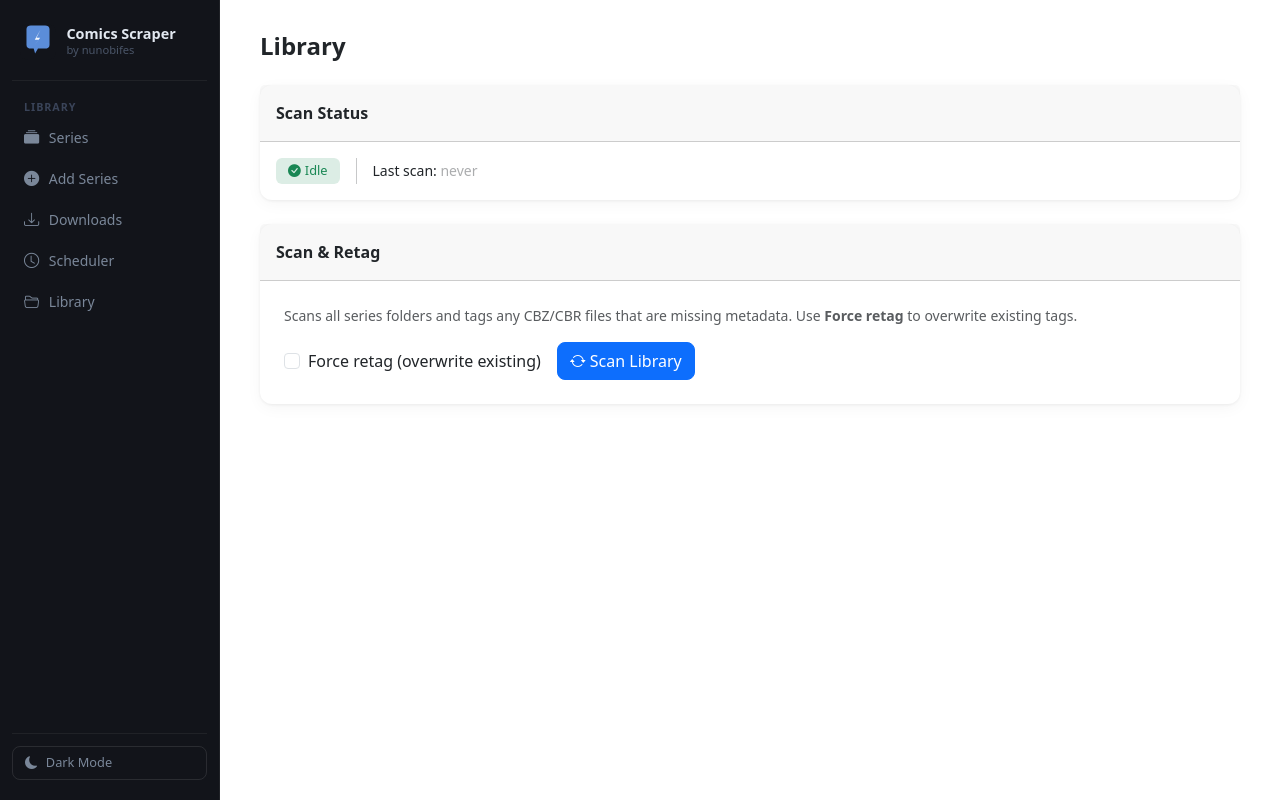
After one commit to nuno-f-rocha-alb/comics-scraper-py, a FastAPI app: template web/templates/library.html in a window 1280 px wide. The commit adds this page. Run offline with FastAPI, Linux system fonts and the light colour scheme; the template is opened without the code that fills it, so the values that code supplies are empty.

Commit message:
three fixes: add-form cache, annual monitoring namespace, library scan
- add-form: serve from MetronCache first, skip Metron API call on hit
- MonitoredIssue: add issue_type column (regular/annual) with new unique
  constraint (series_id, issue_number, issue_type); DB migration recreates
  the table so regular #1 and annual #1 no longer collide
- Library scan: web/scanner.py background thread + /library page with
  global Scan All + per-series Scan Folder button on detail page
- retag_comics.py: load series from DB instead of deprecated series_list.txt

Co-Authored-By: Claude Sonnet 4.6 <noreply@anthropic.com>

```diff
--- a/web/app.py
+++ b/web/app.py
@@ -4,7 +4,7 @@ from contextlib import asynccontextmanager
 from datetime import date, datetime, timezone
 from urllib.parse import quote
 
-from fastapi import Depends, FastAPI, Form, HTTPException, Request, Response
+from fastapi import Depends, FastAPI, Form, HTTPException, Query, Request, Response
 from fastapi.responses import HTMLResponse, RedirectResponse
 from fastapi.staticfiles import StaticFiles
 from fastapi.templating import Jinja2Templates
@@ -567,7 +567,19 @@ def metron_cache_refresh(db: Session = Depends(get_db)):
 
 
 @app.get("/api/metron/series/{metron_id}/add-form", response_class=HTMLResponse)
-def metron_series_add_form(request: Request, metron_id: int):
+def metron_series_add_form(request: Request, metron_id: int, db: Session = Depends(get_db)):
+    cached = db.get(MetronCache, metron_id)
+    if cached is not None:
+        data = {
+            "id": cached.metron_id,
+            "name": cached.name,
+            "image": cached.image_url or "",
+            "publisher": {"name": cached.publisher_name} if cached.publisher_name else None,
+            "year_began": cached.year_began,
+            "issue_count": cached.issue_count,
+            "cv_id": cached.cv_id,
+        }
+        return templates.TemplateResponse("partials/add_form.html", {"request": request, "series": data})
     try:
         from config import METRON_BASE_URL
         from metadata.metron_client import get as metron_get
@@ -684,25 +696,30 @@ def monitor_all(series_id: int, db: Session = Depends(get_db)):
     s = db.query(Series).filter(Series.id == series_id).first()
     if not s:
         raise HTTPException(status_code=404)
-    issue_ids: list[str] = []
+
+    def _insert_type(metron_series_id: int, issue_type: str) -> None:
+        rows = db.query(MetronIssueCache).filter(MetronIssueCache.series_id == metron_series_id).all()
+        existing = {
+            m.issue_number
+            for m in db.query(MonitoredIssue)
+                .filter(MonitoredIssue.series_id == series_id, MonitoredIssue.issue_type == issue_type)
+                .all()
+        }
+        for row in rows:
+            if not row.number:
+                continue
+            try:
+                norm = str(int(float(row.number)))
+            except (ValueError, TypeError):
+                norm = row.number
+            if norm not in existing:
+                db.add(MonitoredIssue(series_id=series_id, issue_number=norm, issue_type=issue_type))
+                existing.add(norm)
+
     if s.metron_series_id:
-        rows = db.query(MetronIssueCache).filter(MetronIssueCache.series_id == s.metron_series_id).all()
-        issue_ids += [r.number for r in rows if r.number]
+        _insert_type(s.metron_series_id, "regular")
     if s.metron_annual_series_id:
-        rows = db.query(MetronIssueCache).filter(MetronIssueCache.series_id == s.metron_annual_series_id).all()
-        issue_ids += [r.number for r in rows if r.number]
-    existing = {
-        m.issue_number
-        for m in db.query(MonitoredIssue).filter(MonitoredIssue.series_id == series_id).all()
-    }
-    for raw in issue_ids:
-        try:
-            norm = str(int(float(raw)))
-        except (ValueError, TypeError):
-            norm = raw
-        if norm not in existing:
-            db.add(MonitoredIssue(series_id=series_id, issue_number=norm))
-            existing.add(norm)
+        _insert_type(s.metron_annual_series_id, "annual")
     db.commit()
     return Response(status_code=200, headers={"HX-Trigger": "refresh-issues"})
 
@@ -715,11 +732,17 @@ def unmonitor_all(series_id: int, db: Session = Depends(get_db)):
 
 
 @app.post("/series/{series_id}/issues/{number}/monitor", response_class=HTMLResponse)
-def issue_monitor_toggle(series_id: int, number: str, db: Session = Depends(get_db)):
+def issue_monitor_toggle(
+    series_id: int,
+    number: str,
+    type: str = Query(default="regular"),
+    db: Session = Depends(get_db),
+):
     s = db.query(Series).filter(Series.id == series_id).first()
     if not s:
         raise HTTPException(status_code=404)
 
+    issue_type = type if type in ("regular", "annual") else "regular"
     try:
         norm = str(int(float(number)))
     except (ValueError, TypeError):
@@ -727,7 +750,11 @@ def issue_monitor_toggle(series_id: int, number: str, db: Session = Depends(get_
 
     existing = (
         db.query(MonitoredIssue)
-        .filter(MonitoredIssue.series_id == series_id, MonitoredIssue.issue_number == norm)
+        .filter(
+            MonitoredIssue.series_id == series_id,
+            MonitoredIssue.issue_number == norm,
+            MonitoredIssue.issue_type == issue_type,
+        )
         .first()
     )
     if existing:
@@ -735,26 +762,25 @@ def issue_monitor_toggle(series_id: int, number: str, db: Session = Depends(get_
         db.commit()
         monitored = False
     else:
-        db.add(MonitoredIssue(series_id=series_id, issue_number=norm))
+        db.add(MonitoredIssue(series_id=series_id, issue_number=norm, issue_type=issue_type))
         db.commit()
         monitored = True
 
-    return HTMLResponse(_monitor_btn(series_id, number, monitored))
+    return HTMLResponse(_monitor_btn(series_id, number, monitored, issue_type))
 
 
-def _monitor_btn(series_id: int, number: str, monitored: bool) -> str:
+def _monitor_btn(series_id: int, number: str, monitored: bool, issue_type: str = "regular") -> str:
+    url = f"/series/{series_id}/issues/{number}/monitor?type={issue_type}"
     if monitored:
         return (
             f'<button class="btn btn-link btn-sm p-0 text-warning"'
-            f' hx-post="/series/{series_id}/issues/{number}/monitor"'
-            f' hx-target="this" hx-swap="outerHTML"'
+            f' hx-post="{url}" hx-target="this" hx-swap="outerHTML"'
             f' title="Monitored — click to unmonitor">'
             f'<i class="bi bi-bookmark-fill"></i></button>'
         )
     return (
         f'<button class="btn btn-link btn-sm p-0 text-muted"'
-        f' hx-post="/series/{series_id}/issues/{number}/monitor"'
-        f' hx-target="this" hx-swap="outerHTML"'
+        f' hx-post="{url}" hx-target="this" hx-swap="outerHTML"'
         f' title="Not monitored — click to monitor">'
         f'<i class="bi bi-bookmark"></i></button>'
     )
@@ -1091,7 +1117,9 @@ def series_issues_partial(
     monitored_rows = (
         db.query(MonitoredIssue).filter(MonitoredIssue.series_id == s.id).all()
     )
-    monitored_nums = {m.issue_number for m in monitored_rows}
+    monitored_regular = {m.issue_number for m in monitored_rows if m.issue_type == "regular"}
+    monitored_annual = {m.issue_number for m in monitored_rows if m.issue_type == "annual"}
+    has_monitoring = bool(monitored_rows)
     return templates.TemplateResponse(
         "partials/series_issues.html",
         {
@@ -1100,7 +1128,44 @@ def series_issues_partial(
             "regular_issues": regular_issues,
             "annual_issues": annual_issues,
             "cached_at": first.cached_at if first else None,
-            "monitored_nums": monitored_nums,
-            "has_monitoring": bool(monitored_nums),
+            "monitored_regular": monitored_regular,
+            "monitored_annual": monitored_annual,
+            "has_monitoring": has_monitoring,
         },
     )
+
+
+# ── Library scan ───────────────────────────────────────────────────────────────
+
+from web import scanner as _scanner
+
+
+@app.get("/library", response_class=HTMLResponse)
+def library_page(request: Request):
+    return templates.TemplateResponse(
+        "library.html", {"request": request, "status": _scanner.get_status()}
+    )
+
+
+@app.get("/library/status", response_class=HTMLResponse)
+def library_status(request: Request):
+    return templates.TemplateResponse(
+        "partials/library_status.html", {"request": request, "status": _scanner.get_status()}
+    )
+
+
+@app.post("/library/scan")
+def library_scan(force: bool = Form(default=False), db: Session = Depends(get_db)):
+    from retag_comics import load_series_from_db
+    series_list = load_series_from_db()
+    _scanner.run_scan(series_list, force=force)
+    return Response(status_code=200, headers={"HX-Trigger": "refresh-scan-status"})
+
+
+@app.post("/series/{series_id}/scan")
+def series_scan(series_id: int, force: bool = Form(default=False), db: Session = Depends(get_db)):
+    s = db.query(Series).filter(Series.id == series_id).first()
+    if not s:
+        raise HTTPException(status_code=404)
+    _scanner.run_scan([s.to_scraper_tuple()], force=force)
+    return Response(status_code=200, headers={"HX-Trigger": "refresh-scan-status"})
--- a/web/models.py
+++ b/web/models.py
@@ -74,13 +74,15 @@ class AppSetting(Base):
 class MonitoredIssue(Base):
     """Explicit issue-level monitoring. When any rows exist for a series,
     the scraper only downloads issues listed here (selective mode).
-    When no rows exist, all issues are downloaded (default mode)."""
+    When no rows exist, all issues are downloaded (default mode).
+    issue_type: 'regular' or 'annual' — prevents #1 regular and #1 annual from colliding."""
     __tablename__ = "monitored_issues"
-    __table_args__ = (UniqueConstraint("series_id", "issue_number", name="uq_monitored_issue"),)
+    __table_args__ = (UniqueConstraint("series_id", "issue_number", "issue_type", name="uq_monitored_issue"),)
 
     id: Mapped[int] = mapped_column(Integer, primary_key=True, autoincrement=True)
     series_id: Mapped[int] = mapped_column(Integer, nullable=False, index=True)
     issue_number: Mapped[str] = mapped_column(String, nullable=False)
+    issue_type: Mapped[str] = mapped_column(String, nullable=False, default="regular", server_default="regular")
 
 
 class DownloadJob(Base):
--- a/web/templates/base.html
+++ b/web/templates/base.html
@@ -241,6 +241,12 @@
           <i class="bi bi-clock"></i> Scheduler
         </a>
       </li>
+      <li>
+        <a href="/library"
+           class="nav-link {% if path.startswith('/library') %}active{% endif %}">
+          <i class="bi bi-folder2-open"></i> Library
+        </a>
+      </li>
     </ul>
 
     <div class="sidebar-footer">
--- /dev/null
+++ b/web/templates/library.html
@@ -0,0 +1,46 @@
+{% extends "base.html" %}
+{% block title %}Library — Comics Scraper{% endblock %}
+{% block content %}
+
+<div class="d-flex align-items-center gap-3 mb-4">
+  <h4 class="fw-bold mb-0">Library</h4>
+</div>
+
+<!-- Scan status -->
+<div class="card mb-4">
+  <div class="card-header py-3 fw-semibold">Scan Status</div>
+  <div class="card-body py-3">
+    <div id="scan-status"
+         hx-get="/library/status"
+         hx-trigger="load, every 2s [document.querySelector('#scan-status .spinner-border') != null], refresh-scan-status from:body"
+         hx-swap="innerHTML">
+      {% include "partials/library_status.html" %}
+    </div>
+  </div>
+</div>
+
+<!-- Scan controls -->
+<div class="card">
+  <div class="card-header py-3 fw-semibold">Scan &amp; Retag</div>
+  <div class="card-body p-4">
+    <p class="text-muted small mb-3">
+      Scans all series folders and tags any CBZ/CBR files that are missing metadata.
+      Use <strong>Force retag</strong> to overwrite existing tags.
+    </p>
+    <form hx-post="/library/scan"
+          hx-target="#scan-status"
+          hx-swap="innerHTML"
+          class="d-flex align-items-center gap-3 flex-wrap">
+      <div class="form-check mb-0">
+        <input class="form-check-input" type="checkbox" name="force" value="true" id="force-check">
+        <label class="form-check-label fw-medium" for="force-check">Force retag (overwrite existing)</label>
+      </div>
+      <button type="submit" class="btn btn-primary"
+              {{ 'disabled' if status.running }}>
+        <i class="bi bi-arrow-repeat me-1"></i>Scan Library
+      </button>
+    </form>
+  </div>
+</div>
+
+{% endblock %}
--- /dev/null
+++ b/web/templates/partials/library_status.html
@@ -0,0 +1,37 @@
+<div class="d-flex align-items-center gap-3 flex-wrap">
+
+  {% if status.running %}
+  <span class="badge" style="background:rgba(13,110,253,0.15);color:#0d6efd;font-size:0.8rem;padding:0.4rem 0.75rem;">
+    <span class="spinner-border spinner-border-sm me-1" style="width:0.7rem;height:0.7rem;border-width:2px;"></span>
+    Running…
+  </span>
+  {% if status.progress.total > 0 %}
+  <span class="small text-muted">
+    {{ status.progress.current or '…' }}
+    <span class="text-body fw-medium">({{ status.progress.done }}/{{ status.progress.total }})</span>
+  </span>
+  {% endif %}
+  {% else %}
+  <span class="badge badge-active" style="font-size:0.8rem;padding:0.4rem 0.75rem;">
+    <i class="bi bi-check-circle-fill me-1"></i>Idle
+  </span>
+  {% endif %}
+
+  {% if not status.running %}
+  <div class="vr opacity-25 d-none d-sm-block"></div>
+  <div class="small text-muted">
+    <span class="fw-medium text-body">Last scan:</span>
+    {% if status.last_scan_at %}
+    {{ status.last_scan_at.strftime('%d %b %Y, %H:%M:%S') }}
+    {% if status.last_scan_error %}
+    <span class="text-danger ms-1" title="{{ status.last_scan_error }}">
+      <i class="bi bi-exclamation-triangle-fill"></i> Error
+    </span>
+    {% endif %}
+    {% else %}
+    <span class="opacity-50">never</span>
+    {% endif %}
+  </div>
+  {% endif %}
+
+</div>
--- a/web/templates/series_detail.html
+++ b/web/templates/series_detail.html
@@ -79,6 +79,12 @@
               {% endif %}
             </button>
           </form>
+          <form method="post" action="/series/{{ s.id }}/scan" style="margin:0;">
+            <button type="submit" class="btn btn-sm btn-outline-secondary"
+                    title="Scan folder and tag any untagged CBZ files">
+              <i class="bi bi-arrow-repeat me-1"></i>Scan Folder
+            </button>
+          </form>
           <button class="btn btn-sm btn-outline-danger"
                   hx-delete="/series/{{ s.id }}"
                   hx-confirm="Delete {{ s.series_name }}? This cannot be undone."
```
Also changed, not shown: retag_comics.py (+15 -4 lines), web/database.py (+22 -0 lines), web/scanner.py (added, +60 -0 lines), web/templates/partials/series_issues.html (+7 -7 lines).
